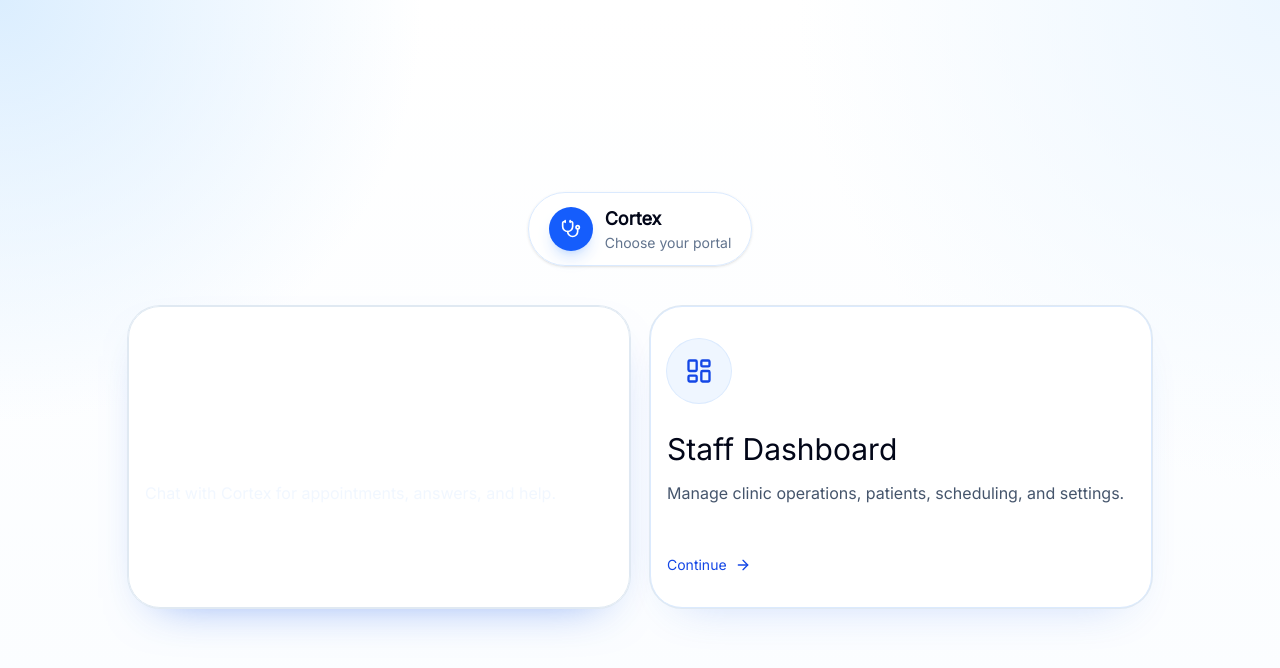
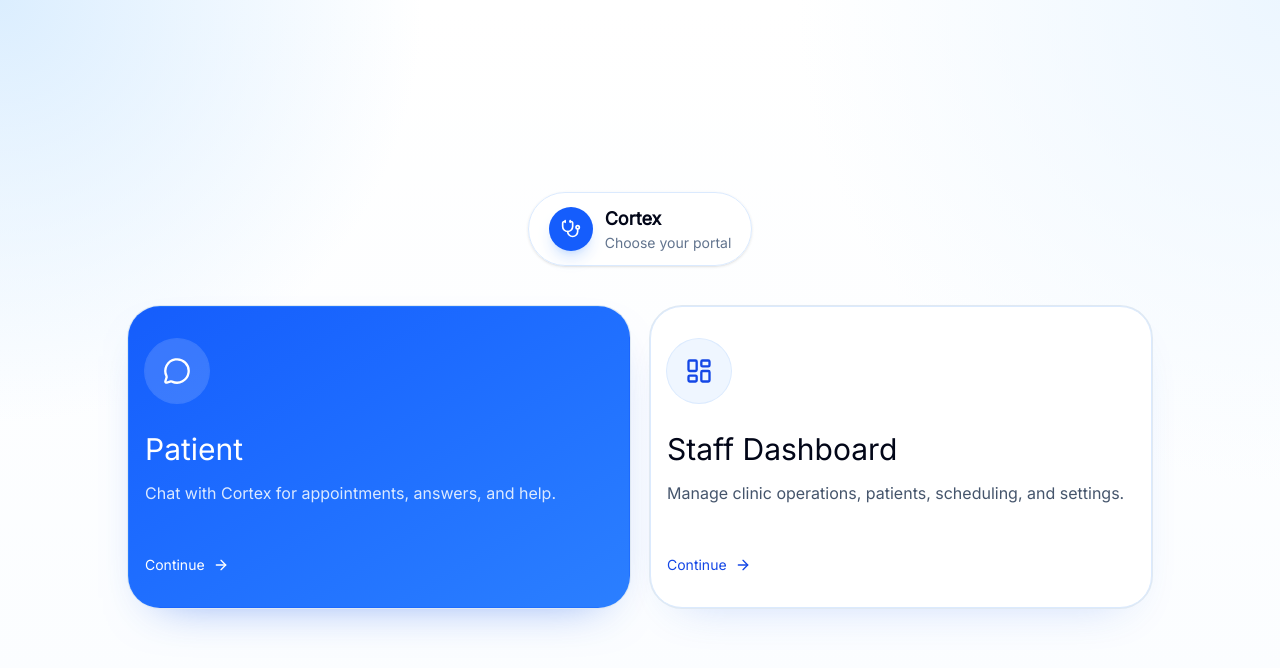
Before and after one commit to dmitridefreitas-dev/Cortex, a Next.js app: page / in a window 1280 px wide. Shown: the top 668 px of the page. Built offline with nearby package versions, Linux system fonts and the light colour scheme.

Commit message:
UI fixed

```diff
--- a/src/app/page.tsx
+++ b/src/app/page.tsx
@@ -9,7 +9,7 @@ const options = [
     description: "Chat with Cortex for appointments, answers, and help.",
     icon: MessageCircle,
     accent:
-      "from-blue-600 to-blue-500 text-white shadow-[0_20px_50px_-30px_rgba(37,99,235,0.65)]",
+      "border-blue-500/20 bg-gradient-to-br from-blue-600 to-blue-500 text-white shadow-[0_20px_50px_-30px_rgba(37,99,235,0.65)]",
   },
   {
     href: "/dashboard",
```
